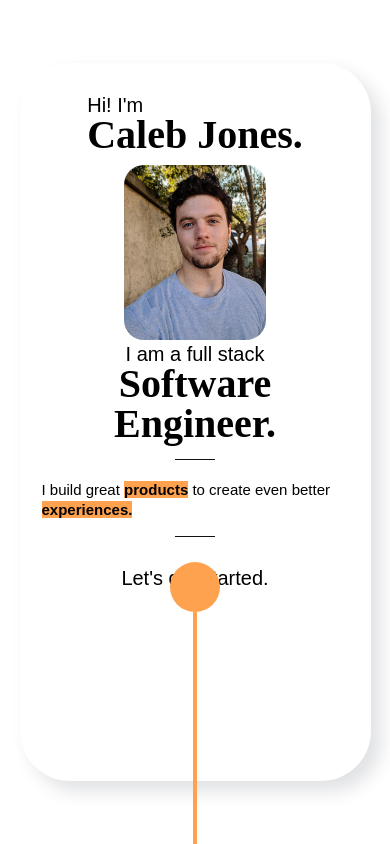
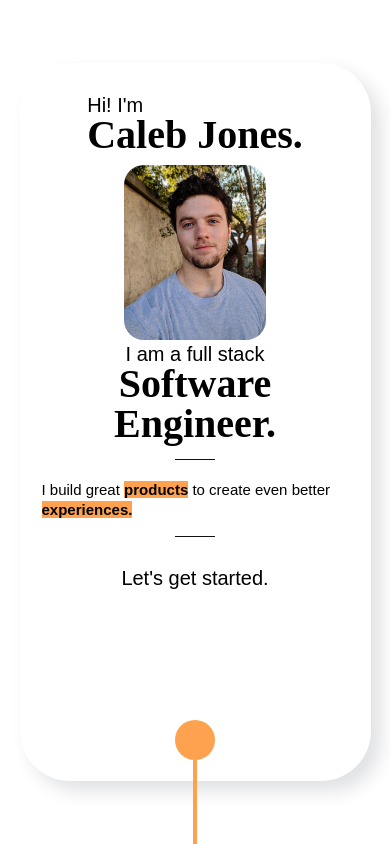
Before and after one commit to calebjo/portfolio-site, a Next.js app: page /components/home_section in a window 390 px wide. Built offline with nearby package versions, Linux system fonts and the light colour scheme.

Commit message:
Add ball responsiveness

```diff
--- a/styles/home.scss
+++ b/styles/home.scss
@@ -137,14 +137,14 @@
     position: absolute;
     bottom: 0;
     .guide__ball {
-        width: 5rem;
-        height: 5rem;
+        width: 4rem;
+        height: 4rem;
         border-radius: 4rem;
         background: #ffa24f;
     }
     .guide__line {
         width: 4px;
-        height: 27.5vh;
+        height: 10vh;
         background: #ffa24f;
     }
 }
@@ -160,6 +160,17 @@
 
     .home__container {
         align-items: flex-start;
+    }
+
+    .guide__container {
+        .guide__ball {
+            width: 5rem;
+            height: 5rem;
+            border-radius: 5rem;
+        }
+        .guide__line {
+            height: 27.5vh;
+        }
     }
 }
 
```
